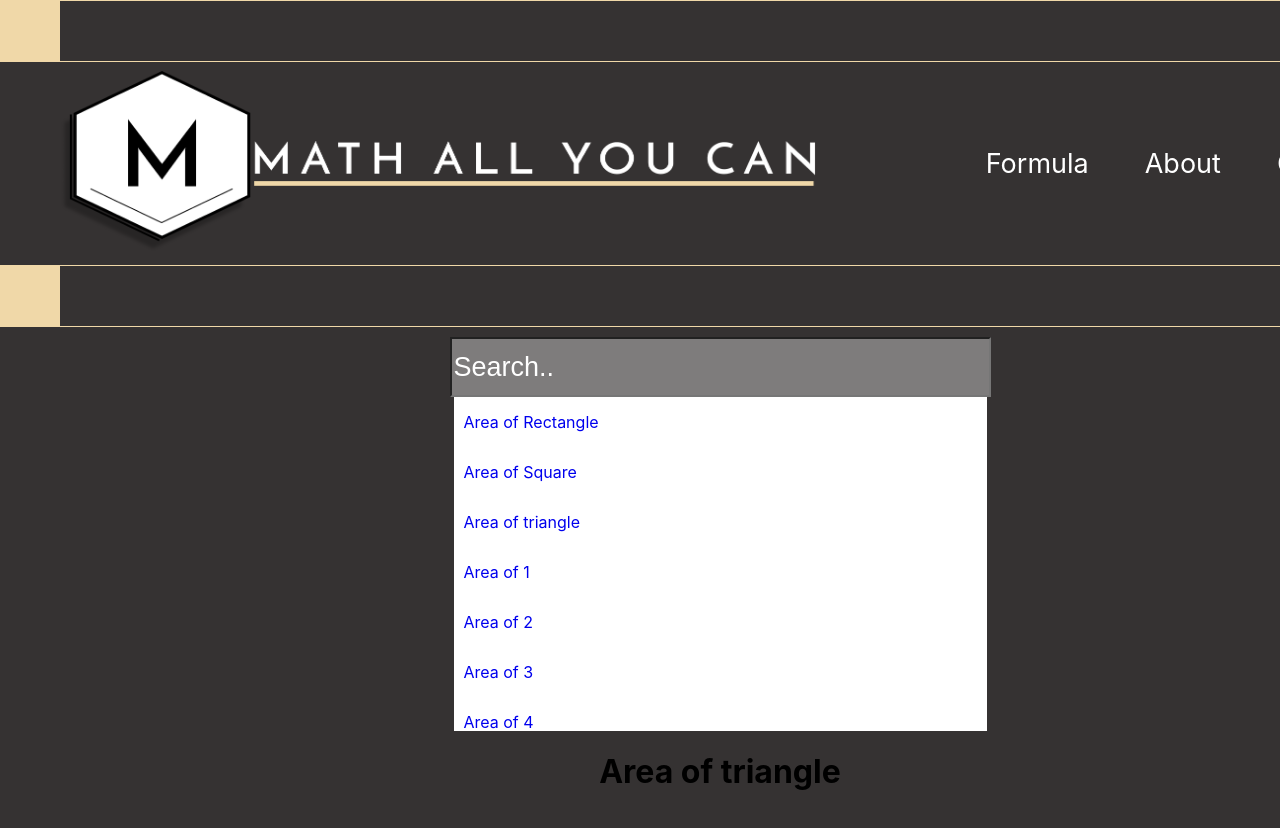
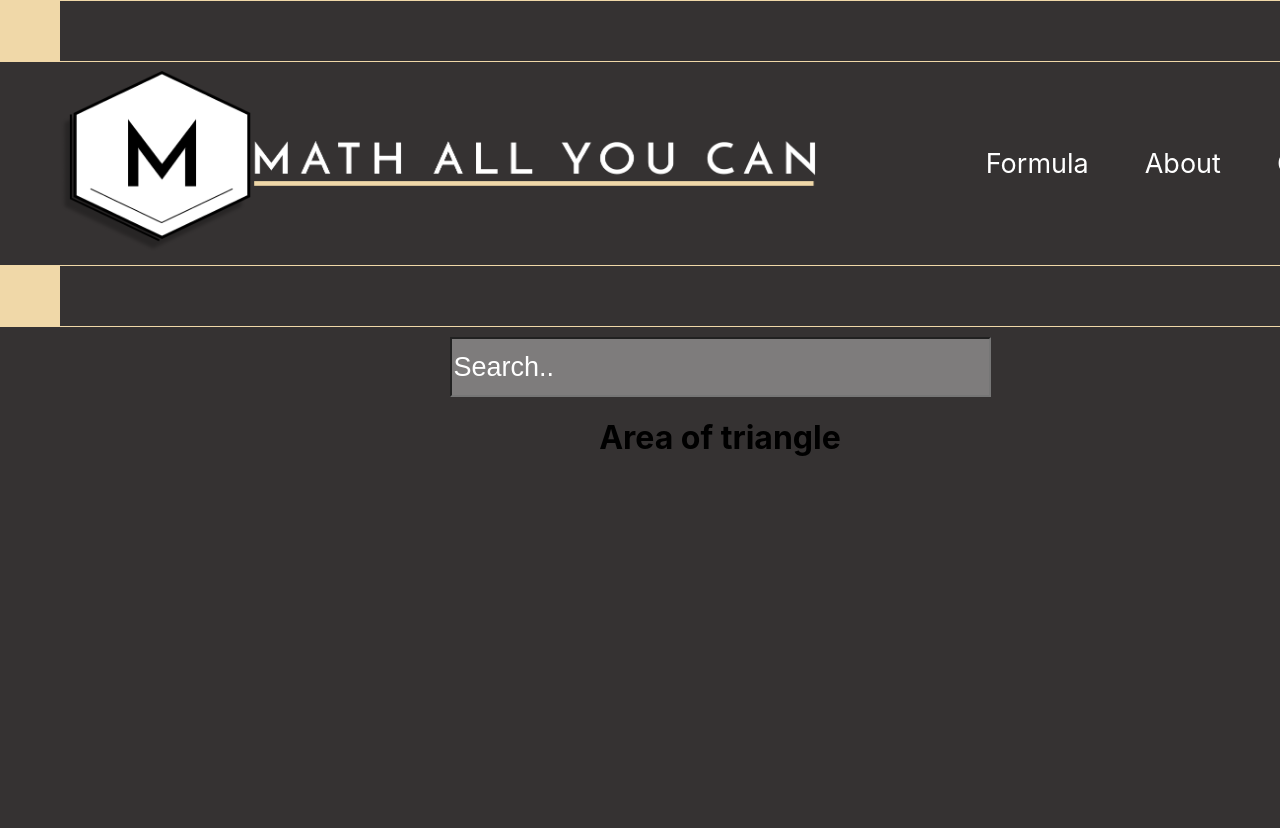
Before and after one commit to lexus654/MathAllYouCan, a React (Create React App) app: page / in a window 1280 px wide. Shown: the top 828 px of the page. Built offline with nearby package versions, Linux system fonts and the light colour scheme.

Commit message:
Filter Logic DOne

```diff
--- a/src/components/Search.js
+++ b/src/components/Search.js
@@ -61,20 +61,30 @@ const Search = (props) => {
     },
   ];
   let [formula, setFormula] = useState(listOfFormula[2].name);
-
+  const [filteredData, setFilteredData] = useState([]);
+  const handleFilter = (event) => {
+    const searchWord = event.target.value;
+    const newFilter = listOfFormula.filter((value) => {
+      return value.name.toLowerCase().includes(searchWord.toLowerCase());
+    });
+    setFilteredData(newFilter);
+  };
   return (
     <div className="searchBar">
       <input
+        onChange={handleFilter}
         className="search--input"
         type="text"
         placeholder="Search.."
       ></input>
+      {filteredData.length != 0 && (
         <div className="dataResult">
-        {listOfFormula.map((value, key) => {
+          {filteredData.map((value, key) => {
             return (
               <a
                 onClick={function () {
                   setFormula(listOfFormula[`${key}`].name);
+                  filteredData.length = 0;
                 }}
                 className="dataItem"
                 href="#"
@@ -84,6 +94,7 @@ const Search = (props) => {
             );
           })}
         </div>
+      )}
       <Display formula={formula}></Display>
     </div>
   );
```
Lines whose indentation alone changed are shown as unchanged.
